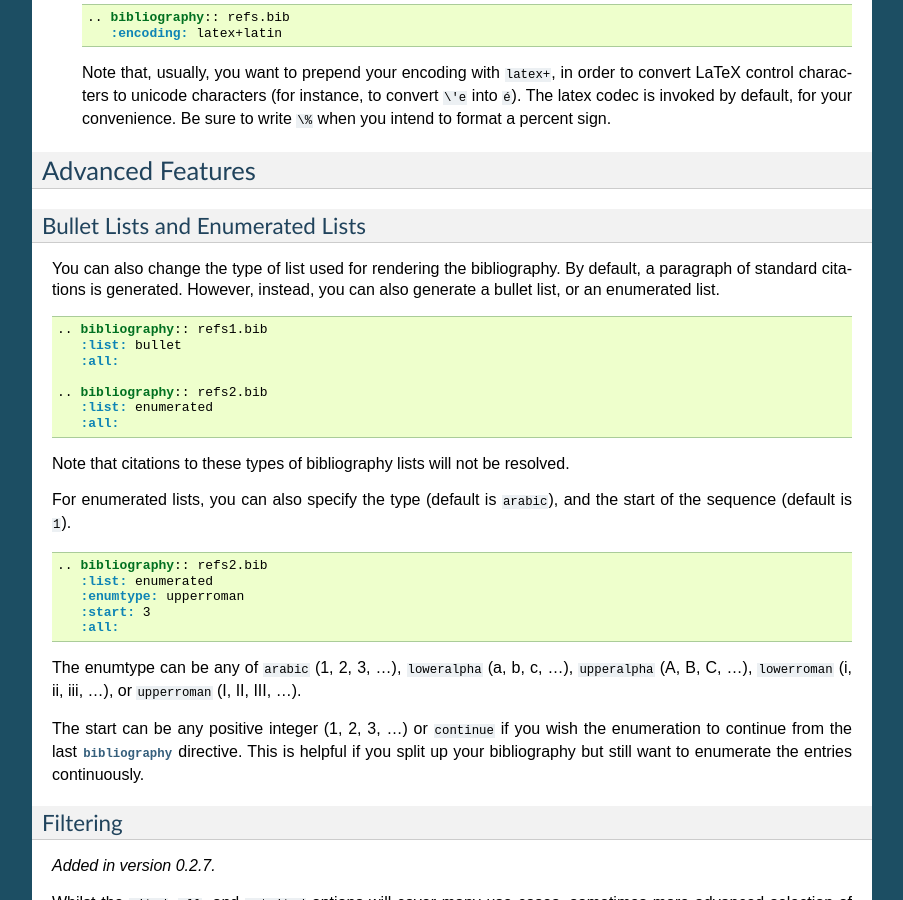
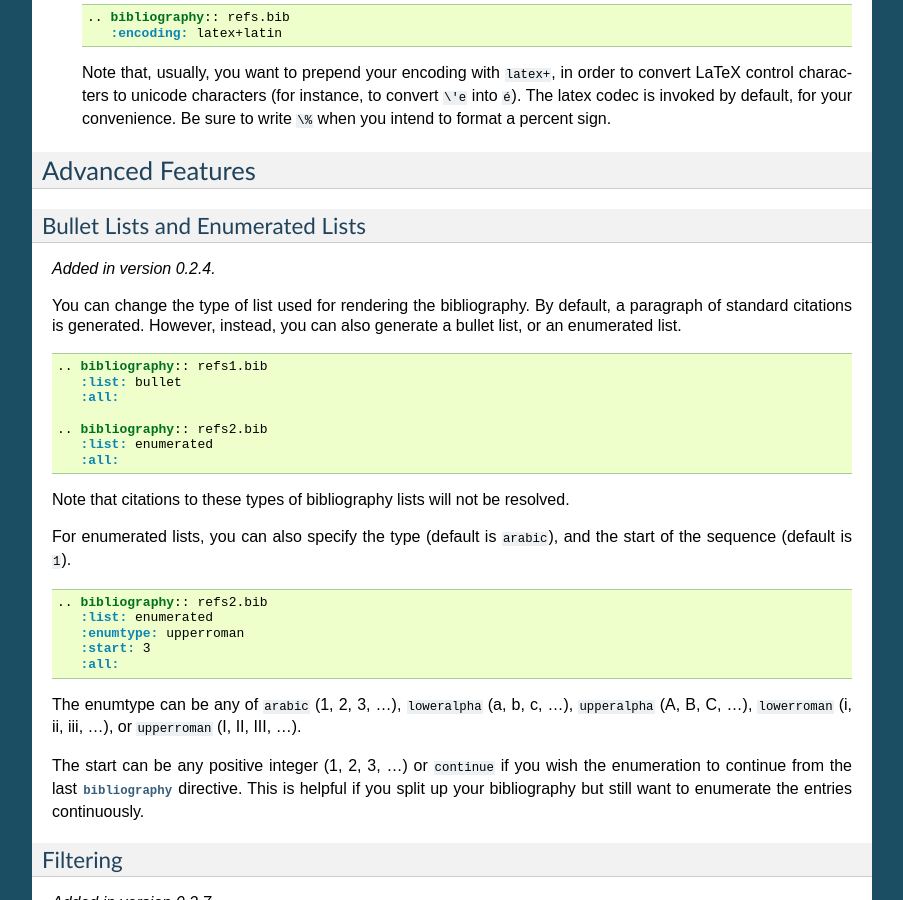
Before and after one commit to mcmtroffaes/sphinxcontrib-bibtex, a Sphinx documentation site: the page built from doc/usage.rst, in a window 1280 px wide and 900 px high, scrolled down 1349 px. Shown: the whole window, without its empty margins (198-1101 px from the left). Built offline with Sphinx 7.4.7, drawn with Linux system fonts in a browser that asks for light colours; formulas are drawn with MathJax 3; pages that are not in the unit, such as notebooks, are missing from menus.

Commit message:
Small update.

```diff
--- a/doc/usage.rst
+++ b/doc/usage.rst
@@ -123,7 +123,9 @@ Advanced Features
 Bullet Lists and Enumerated Lists
 ~~~~~~~~~~~~~~~~~~~~~~~~~~~~~~~~~
 
-You can also change the type of list used for rendering the
+.. versionadded:: 0.2.4
+
+You can change the type of list used for rendering the
 bibliography. By default, a paragraph of standard citations is
 generated. However, instead, you can also generate a bullet list,
 or an enumerated list.
```
